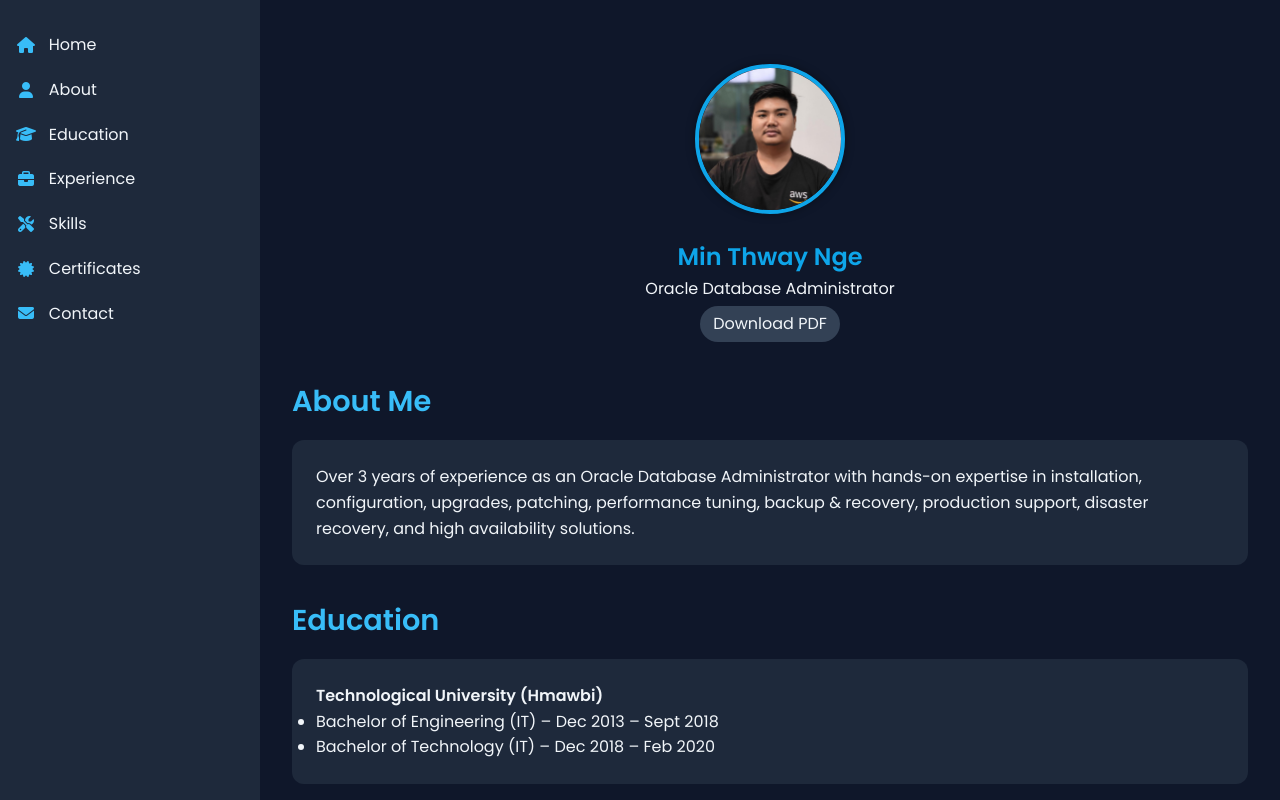
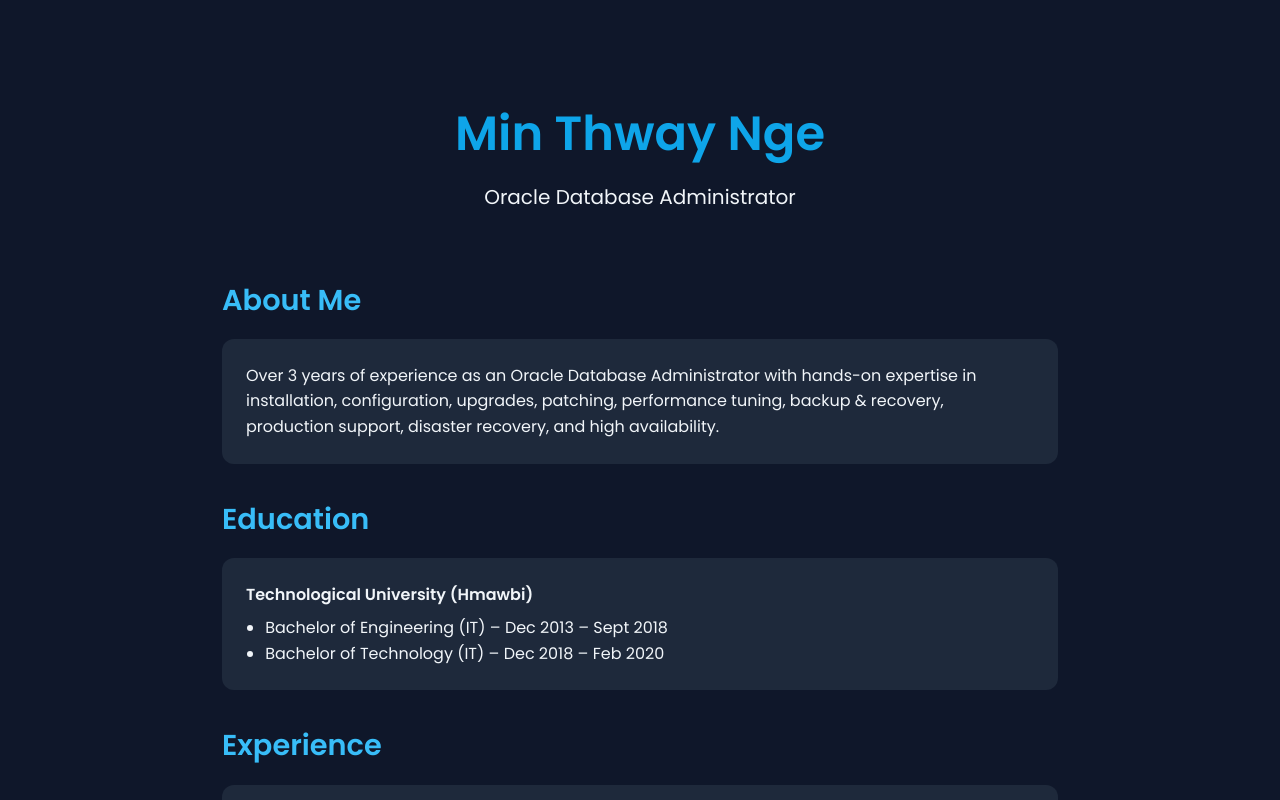
Before and after one commit to minthway-dba/minthway-dba.github.io, a plain HTML site: page index.html in a window 1280 px wide. Shown: the top 800 px of the page. Drawn offline with Linux system fonts and the light colour scheme.

Commit message:
Update index.html

```diff
--- a/index.html
+++ b/index.html
@@ -3,10 +3,9 @@
 <head>
   <meta charset="UTF-8" />
   <meta name="viewport" content="width=device-width, initial-scale=1.0" />
-  <meta name="description" content="Resume of Min Thway Nge, an experienced Oracle Database Administrator based in Myanmar." />
-  <title>Min Thway Nge – Oracle Database Administrator</title>
+  <meta name="description" content="Min Thway Nge – Oracle Database Administrator Resume" />
+  <title>Min Thway Nge – Oracle DBA</title>
   <link href="https://fonts.googleapis.com/css2?family=Poppins:wght@400;600&display=swap" rel="stylesheet" />
-  <script src="https://kit.fontawesome.com/a076d05399.js" crossorigin="anonymous" defer></script>
   <style>
     :root {
       --bg: #0f172a;
@@ -14,160 +13,105 @@
       --card: #1e293b;
       --text: #f1f5f9;
       --heading: #38bdf8;
-      --pill: #334155;
     }
+
     * {
-      box-sizing: border-box;
       margin: 0;
       padding: 0;
+      box-sizing: border-box;
       scroll-behavior: smooth;
     }
+
     body {
       font-family: 'Poppins', sans-serif;
       background: var(--bg);
       color: var(--text);
       line-height: 1.6;
-      display: flex;
-      flex-direction: row;
     }
-    aside.sidebar {
-      width: 260px;
-      height: 100vh;
-      background: var(--card);
-      padding: 2rem 1rem;
-      display: flex;
-      flex-direction: column;
-      justify-content: space-between;
-      position: fixed;
-      left: 0;
-      top: 0;
+
+    .container {
+      max-width: 900px;
+      margin: 0 auto;
+      padding: 2rem;
     }
-    .sidebar nav ul {
-      list-style: none;
+
+    .hero {
+      text-align: center;
+      padding: 4rem 1rem 2rem;
     }
-    .sidebar nav li {
-      margin-bottom: 1.2rem;
-    }
-    .sidebar nav a {
-      color: var(--text);
-      text-decoration: none;
-      display: flex;
-      align-items: center;
-      font-weight: 500;
-      transition: 0.3s;
-    }
-    .sidebar nav a i {
-      margin-right: 0.8rem;
-      color: var(--heading);
-      width: 20px;
-      text-align: center;
-    }
-    .sidebar nav a:hover {
+
+    .hero h1 {
+      font-size: 3rem;
       color: var(--accent);
     }
-    main {
-      margin-left: 260px;
-      width: calc(100% - 260px);
-      padding: 2rem;
+
+    .hero p {
+      font-size: 1.25rem;
+      margin-top: 0.5rem;
     }
-    .hero {
-      text-align: center;
-      margin-top: 2rem;
-    }
-    .hero img {
-      width: 150px;
-      height: 150px;
-      object-fit: cover;
-      border-radius: 50%;
-      border: 4px solid var(--accent);
-      box-shadow: 0 0 10px rgba(0, 0, 0, 0.4);
-    }
-    .hero h1 {
-      margin-top: 1rem;
-      color: var(--accent);
-    }
+
     h2 {
       color: var(--heading);
       font-size: 1.8rem;
       margin: 2rem 0 1rem;
     }
+
     .card {
       background: var(--card);
       padding: 1.5rem;
       border-radius: 12px;
       margin-bottom: 2rem;
-      transition: transform 0.3s ease;
     }
-    .card:hover {
-      transform: scale(1.02);
+
+    .card ul {
+      margin-top: 0.5rem;
+      padding-left: 1.2rem;
     }
-    .pill {
-      display: inline-block;
-      background: var(--pill);
-      padding: 0.3rem 0.8rem;
-      margin: 0.3rem;
-      border-radius: 999px;
+
+    a {
+      color: var(--accent);
       text-decoration: none;
-      color: var(--text);
     }
+
+    a:hover {
+      text-decoration: underline;
+    }
+
     footer {
       text-align: center;
-      padding: 2rem;
       color: #94a3b8;
+      margin-top: 4rem;
+      padding: 2rem 0;
     }
-    a {
-      color: var(--accent);
-    }
+
     @media (max-width: 768px) {
-      body {
-        flex-direction: column;
+      .hero h1 {
+        font-size: 2.2rem;
       }
-      aside.sidebar {
-        position: relative;
-        width: 100%;
-        height: auto;
-        flex-direction: row;
-        flex-wrap: wrap;
-        justify-content: center;
-      }
-      main {
-        margin: 0;
-        width: 100%;
-        padding: 1.5rem;
+      .hero p {
+        font-size: 1rem;
       }
     }
   </style>
 </head>
 <body>
-  <aside class="sidebar">
-    <nav>
-      <ul>
-        <li><a href="#home"><i class="fas fa-home"></i> Home</a></li>
-        <li><a href="#about"><i class="fas fa-user"></i> About</a></li>
-        <li><a href="#education"><i class="fas fa-graduation-cap"></i> Education</a></li>
-        <li><a href="#experience"><i class="fas fa-briefcase"></i> Experience</a></li>
-        <li><a href="#skills"><i class="fas fa-tools"></i> Skills</a></li>
-        <li><a href="#certificates"><i class="fas fa-certificate"></i> Certificates</a></li>
-        <li><a href="#contact"><i class="fas fa-envelope"></i> Contact</a></li>
-      </ul>
-    </nav>
-  </aside>
 
-  <main>
+  <div class="container">
+    <!-- Introduction -->
     <section class="hero" id="home">
-      <img src="photo.jpg" alt="Min Thway Nge professional headshot">
       <h1>Min Thway Nge</h1>
       <p>Oracle Database Administrator</p>
-      <a href="Min_Thway_Nge_Resume.pdf" download class="pill">Download PDF</a>
     </section>
 
+    <!-- About -->
     <section id="about">
       <h2>About Me</h2>
       <div class="card">
-        <p>Over 3 years of experience as an Oracle Database Administrator with hands-on expertise in installation, configuration, upgrades, patching, performance tuning, backup & recovery, production support, disaster recovery, and high availability solutions.</p>
+        <p>Over 3 years of experience as an Oracle Database Administrator with hands-on expertise in installation, configuration, upgrades, patching, performance tuning, backup & recovery, production support, disaster recovery, and high availability.</p>
       </div>
     </section>
 
+    <!-- Education -->
     <section id="education">
       <h2>Education</h2>
       <div class="card">
@@ -179,8 +123,10 @@
       </div>
     </section>
 
+    <!-- Experience -->
     <section id="experience">
       <h2>Experience</h2>
+
       <div class="card">
         <p><strong>PayTech Myanmar</strong> – Aug 2023 – Present</p>
         <ul>
@@ -189,6 +135,7 @@
           <li>Developed HA and DR plans, licensing support, and system monitoring.</li>
         </ul>
       </div>
+
       <div class="card">
         <p><strong>ACE Data Systems</strong> – Oct 2022 – Aug 2023</p>
         <ul>
@@ -196,15 +143,17 @@
           <li>Automated RMAN backups, monitored DB/DR status, and performed cloning.</li>
         </ul>
       </div>
+
       <div class="card">
         <p><strong>Myanmar Tourism Bank</strong> – Oct 2020 – Oct 2022</p>
         <ul>
-          <li>Managed users, tablespaces, performance tuning, backup/recovery, and middleware configuration.</li>
-          <li>Developed IBD dashboard and supported Oracle BI and WebLogic administration.</li>
+          <li>Handled user, tablespace, performance tuning, backup/recovery, and middleware config.</li>
+          <li>Developed IBD dashboard and supported Oracle BI and WebLogic admin.</li>
         </ul>
       </div>
     </section>
 
+    <!-- Skills -->
     <section id="skills">
       <h2>Skills</h2>
       <div class="card">
@@ -212,10 +161,11 @@
         <p><strong>High Availability:</strong> RAC, Active Data Guard, Clustering</p>
         <p><strong>Tools:</strong> RMAN, Data Pump, WebLogic, JBoss</p>
         <p><strong>OS & Scripting:</strong> Linux (Oracle, RedHat, Solaris), Shell Scripting</p>
-        <p><strong>Other Areas:</strong> PHP, High Availability, Disaster Recovery</p>
+        <p><strong>Other:</strong> PHP, High Availability, Disaster Recovery</p>
       </div>
     </section>
 
+    <!-- Certificates -->
     <section id="certificates">
       <h2>Certificates</h2>
       <div class="card">
@@ -228,6 +178,7 @@
       </div>
     </section>
 
+    <!-- Contact -->
     <section id="contact">
       <h2>Contact</h2>
       <div class="card">
@@ -238,9 +189,11 @@
       </div>
     </section>
 
+    <!-- Footer -->
     <footer>
       &copy; 2025 Min Thway Nge | Oracle DBA Resume Website
     </footer>
-  </main>
+  </div>
+
 </body>
 </html>
```
